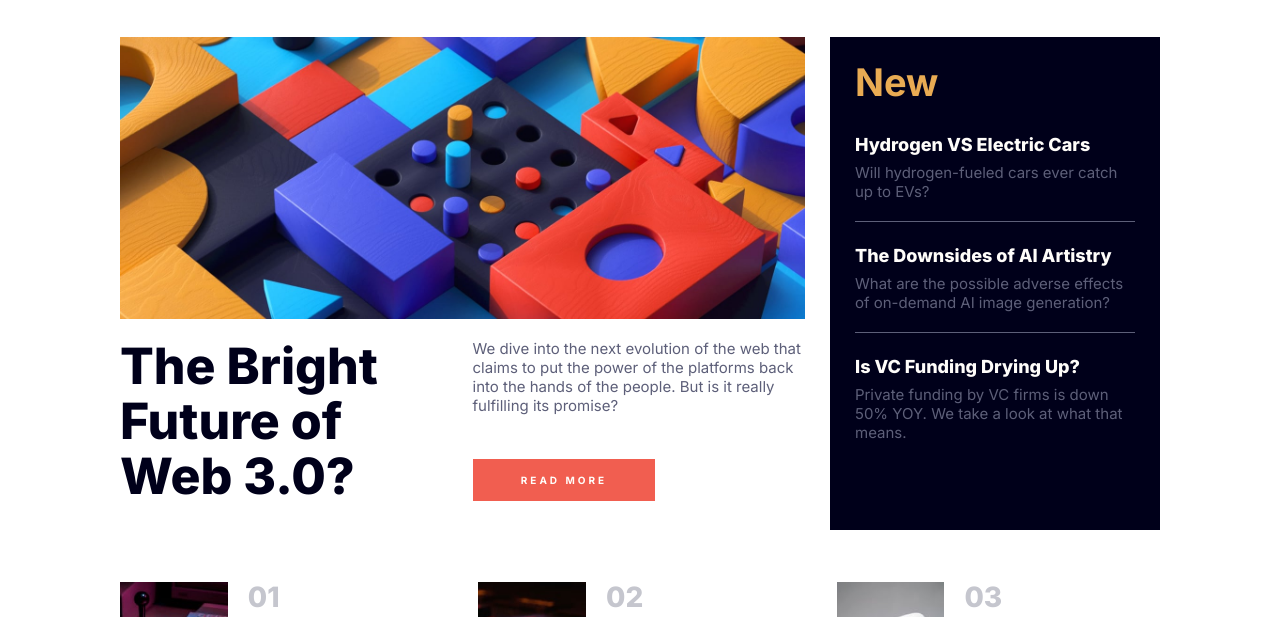
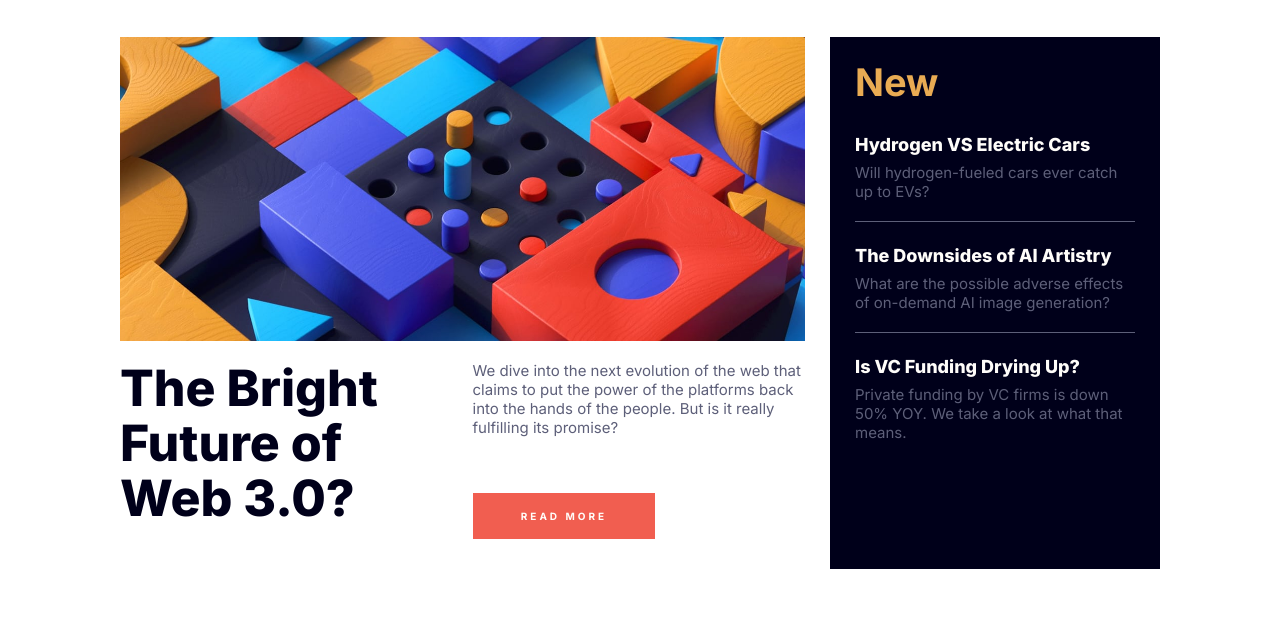
Before and after one commit to skipz155/news-page, a website: page index.html in a window 1280 px wide. Shown: the part 123-740 px from the top of the page. Drawn offline with Linux system fonts and the light colour scheme.

```diff
--- a/app/scss/components/main.scss
+++ b/app/scss/components/main.scss
@@ -10,8 +10,8 @@
   &__image {
     grid-area: 1 / 1 / 2 / 3;
     width: 100%; /* or any custom size */
-    height: 100%;
-    object-fit:cover;
+    height: 38vh;
+    object-fit: cover;
   }
   &__title {
     grid-area: 2 / 1 / 4 / 2;
@@ -50,8 +50,7 @@
     }
   }
 
-
-  @include breakpoint-down(small){
+  @include breakpoint-down(small) {
     display: flex;
     flex-direction: column;
     row-gap: rem(10);
```
Also changed, not shown: dist/style.css, 1 other file.
